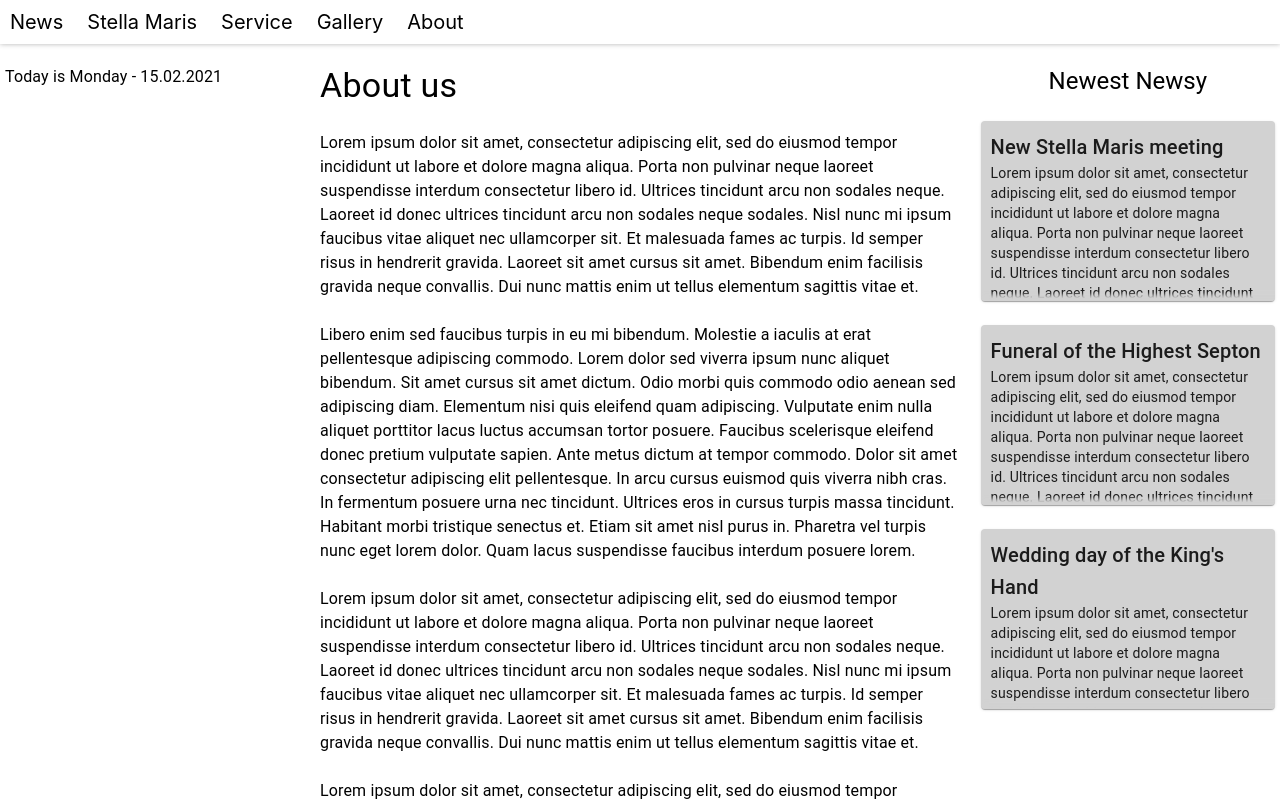
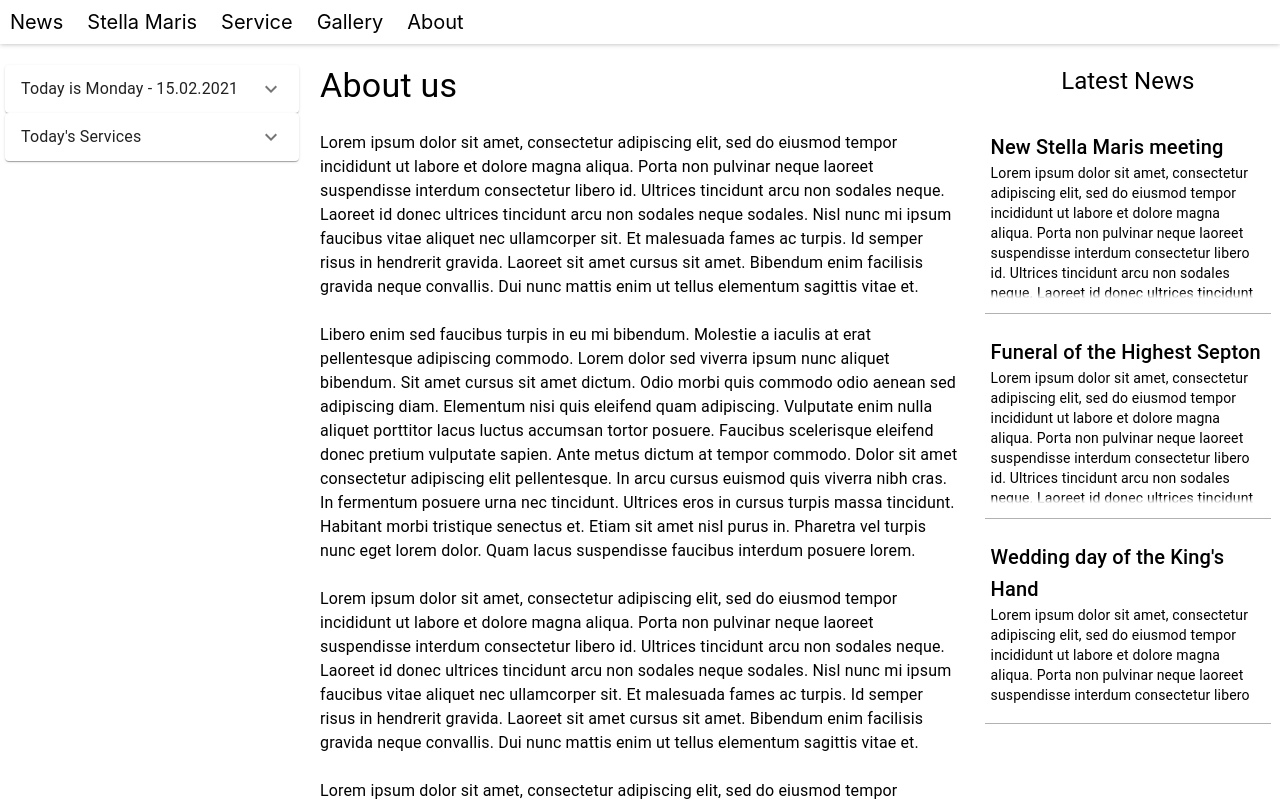
Before and after one commit to Tosini13/Pallotyni, a React (Create React App) app: page / in a window 1280 px wide. Shown: the top 801 px of the page. Built offline with nearby package versions, Linux system fonts and the light colour scheme.

Commit message:
redesigned news sidebar

```diff
--- a/package.json
+++ b/package.json
@@ -4,6 +4,7 @@
   "private": true,
   "dependencies": {
     "@material-ui/core": "^4.11.3",
+    "@material-ui/icons": "^4.9.1",
     "@testing-library/jest-dom": "^5.11.9",
     "@testing-library/react": "^11.2.5",
     "@testing-library/user-event": "^12.7.1",
--- a/src/App.tsx
+++ b/src/App.tsx
@@ -1,7 +1,7 @@
-import { Grid } from "@material-ui/core";
 import React from "react";
 import { Route, BrowserRouter, Switch } from "react-router-dom";
 import styled from "styled-components";
+
 import AboutUs from "./components/aboutUs/AboutUs";
 import DailyMessage from "./components/dailyMessage/DailyMessage";
 import NavBar from "./components/nav/NavBar";
--- a/src/components/dailyMessage/DailyMessage.tsx
+++ b/src/components/dailyMessage/DailyMessage.tsx
@@ -1,7 +1,15 @@
 import React from "react";
 import moment from "moment";
 
-import { Grid, Typography } from "@material-ui/core";
+import {
+  Accordion,
+  AccordionDetails,
+  AccordionSummary,
+  Grid,
+  Typography,
+} from "@material-ui/core";
+
+import { ExpandMore } from "@material-ui/icons";
 
 export interface DailyMessageProps {}
 
@@ -9,9 +17,37 @@ const DailyMessage: React.FC<DailyMessageProps> = () => {
   return (
     <Grid container direction="column">
       <Grid item>
-        <Typography>
-          Today is {moment().format("dddd")} - {moment().format("DD.MM.YYYY")}
-        </Typography>
+        <Accordion>
+          <AccordionSummary expandIcon={<ExpandMore />}>
+            <Typography>
+              Today is {moment().format("dddd")} -{" "}
+              {moment().format("DD.MM.YYYY")}
+            </Typography>
+          </AccordionSummary>
+          <AccordionDetails>
+            <Typography>
+              Lorem ipsum dolor sit amet, consectetur adipiscing elit.
+              Suspendisse malesuada lacus ex, sit amet blandit leo lobortis
+              eget.
+            </Typography>
+          </AccordionDetails>
+        </Accordion>
+      </Grid>
+      <Grid item>
+        <Accordion>
+          <AccordionSummary expandIcon={<ExpandMore />}>
+            <Typography>Today's Services</Typography>
+          </AccordionSummary>
+          <AccordionDetails>
+            <Typography>
+              <ul>
+                <li>10:00 - blah</li>
+                <li>12:00 - blah</li>
+                <li>18:30 - blah</li>
+              </ul>
+            </Typography>
+          </AccordionDetails>
+        </Accordion>
       </Grid>
     </Grid>
   );
--- a/src/components/news/SideBarNews.tsx
+++ b/src/components/news/SideBarNews.tsx
@@ -1,6 +1,6 @@
 import React, { useContext } from "react";
 
-import { Grid, Typography } from "@material-ui/core";
+import { Divider, Grid, Typography } from "@material-ui/core";
 import { NewStoreContext } from "../../stores/News";
 import SideBarNewsSummary from "./SideBarNewsSummary";
 
@@ -13,13 +13,22 @@ const SideBarNews: React.FC<SideBarNewsProps> = () => {
     <Grid container direction="column" spacing={3}>
       <Grid item>
         <Typography variant="h5" align="center">
-          Newest Newsy
+          Latest News
         </Typography>
       </Grid>
       {newsStore.getAllNews().map((news) => (
-        <Grid item key={news.id}>
-          <SideBarNewsSummary news={news} />
-        </Grid>
+        <>
+          <Grid item key={news.id}>
+            <SideBarNewsSummary news={news} />
+          </Grid>
+          <Divider
+            style={{
+              backgroundColor: "rgba(0,0,0,0.3)",
+              width: "90%",
+              margin: "auto",
+            }}
+          />
+        </>
       ))}
     </Grid>
   );
--- a/src/components/news/SideBarNewsSummary.tsx
+++ b/src/components/news/SideBarNewsSummary.tsx
@@ -4,14 +4,20 @@ import styled from "styled-components";
 import { Grid, Paper, Typography } from "@material-ui/core";
 import { News } from "../../stores/News";
 
-const backgroundColor = "rgb(210, 210, 210)";
-const PaperStyled = styled(Paper)`
+const backgroundColor = "rgb(255, 255, 255)";
+const greyColor = "120";
+const backgroundColorHovered = `rgba(${greyColor}, ${greyColor}, ${greyColor})`;
+const PaperStyled = styled.div`
   padding: 10px;
   background-color: ${backgroundColor};
   cursor: pointer;
   position: relative;
   max-height: 20vh;
   overflow: hidden;
+  border-radius: 3px;
+  &:hover {
+    background-color: ${backgroundColorHovered};
+  }
 `;
 
 const ContentTypographyStyled = styled(Typography)`
@@ -24,14 +30,20 @@ const ReadMoreStyled = styled.div<{
   position: absolute;
   bottom: 0px;
   left: 0px;
-  background-color: ${backgroundColor};
-  box-shadow: 0px -6px 4px ${backgroundColor};
   width: 100%;
   height: 20px;
   padding: 3px 10px;
   transition: all 0.3s;
   ${(props) =>
-    props.open ? "transform: translateY(0%);" : "transform: translateY(100%);"}
+    props.open
+      ? `
+      transform: translateY(0%);
+      background-color: ${backgroundColorHovered};
+      box-shadow: 0px -6px 4px ${backgroundColorHovered};`
+      : `
+      transform: translateY(100%);
+      background-color: ${backgroundColor};
+      box-shadow: 0px -6px 4px ${backgroundColor};`}
 `;
 
 export interface SideBarNewsSummaryProps {
```
Also changed, not shown: 1 other file (tests, documents, lock files or other folders).
